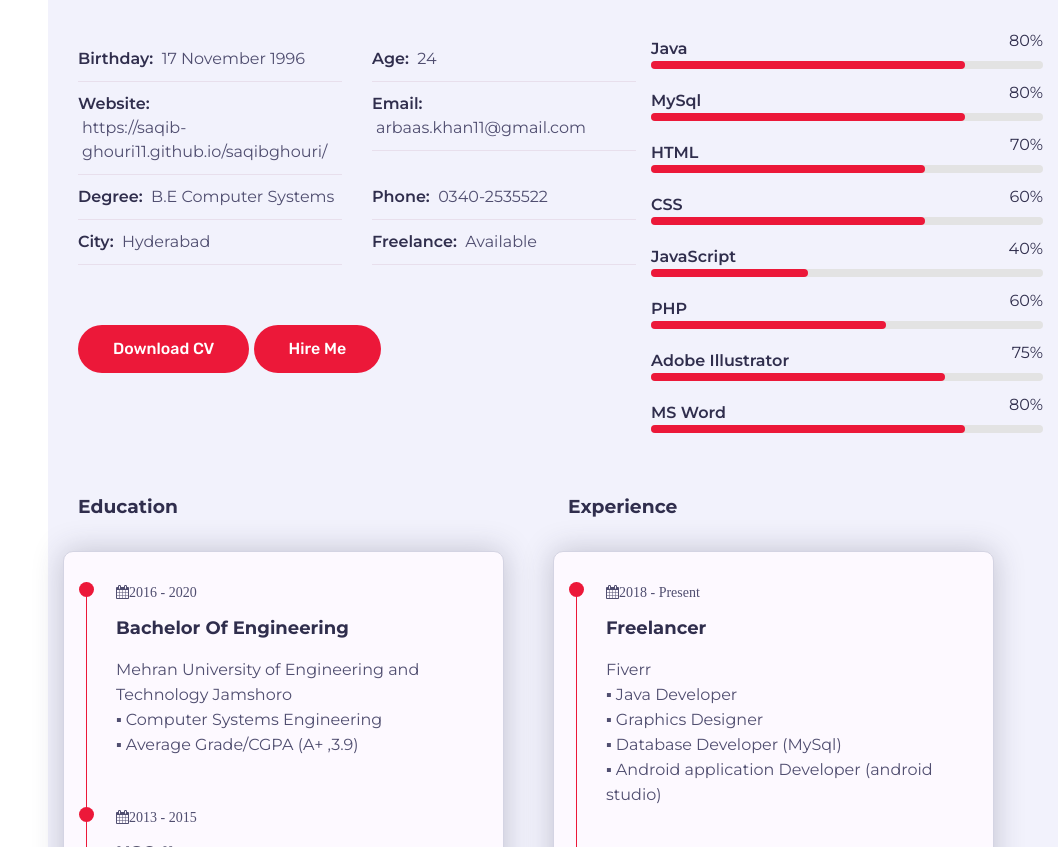
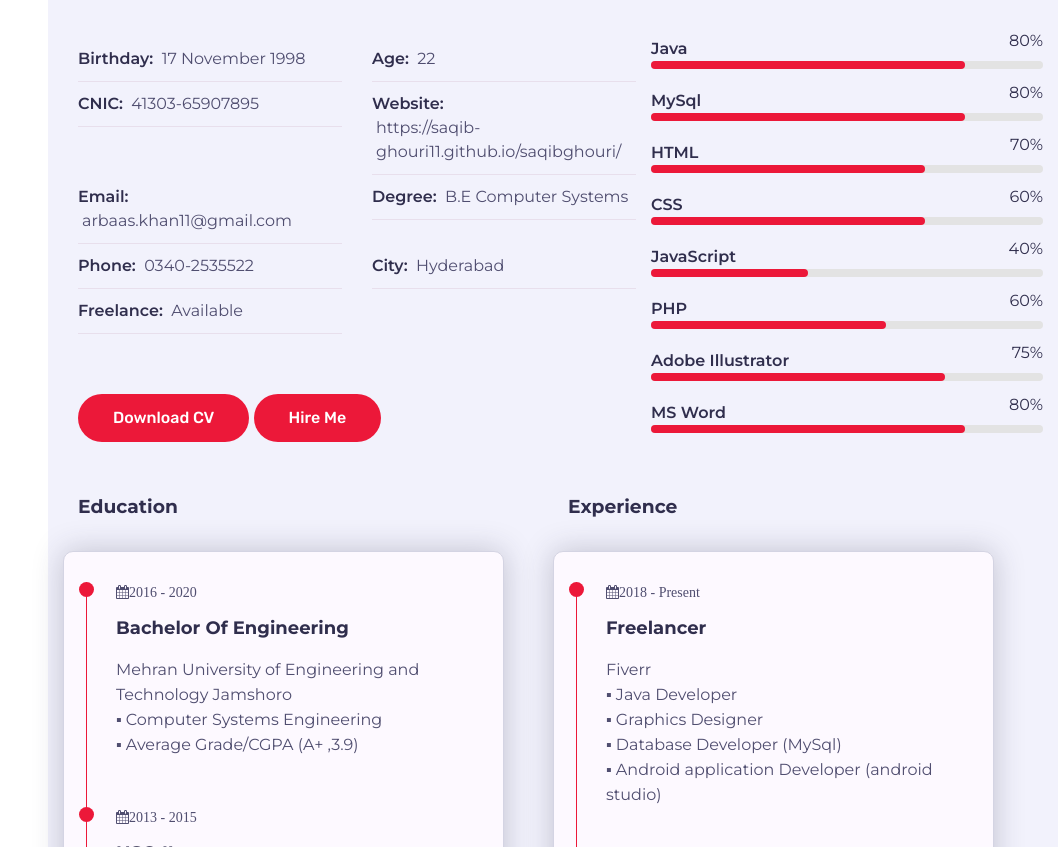
Before and after one commit to Saqib-ghouri11/saqibghouri, a plain HTML site: page index.html in a window 1280 px wide. Shown: the part 1161-2008 px from the top of the page, without its empty margins (222-1280 px from the left). Drawn offline with Linux system fonts and the light colour scheme.

Commit message:
Update index.html

```diff
--- a/index.html
+++ b/index.html
@@ -87,10 +87,13 @@
                        -->  <div class="row">
 
                           <div class="info-item padd-15">
-                              <p>Birthday: <span>17 November 1996</span></p>
+                              <p>Birthday: <span>17 November 1998</span></p>
                            </div>
                         <div class="info-item padd-15">
-                              <p>Age: <span>24</span></p>
+                              <p>Age: <span>22</span></p>
+                           </div>
+                         <div class="info-item padd-15">
+                              <p>CNIC: <span>41303-65907895</span></p>
                            </div>
                         <div class="info-item padd-15">
                               <p>Website: <span>https://saqib-ghouri11.github.io/saqibghouri/</span></p>
```
